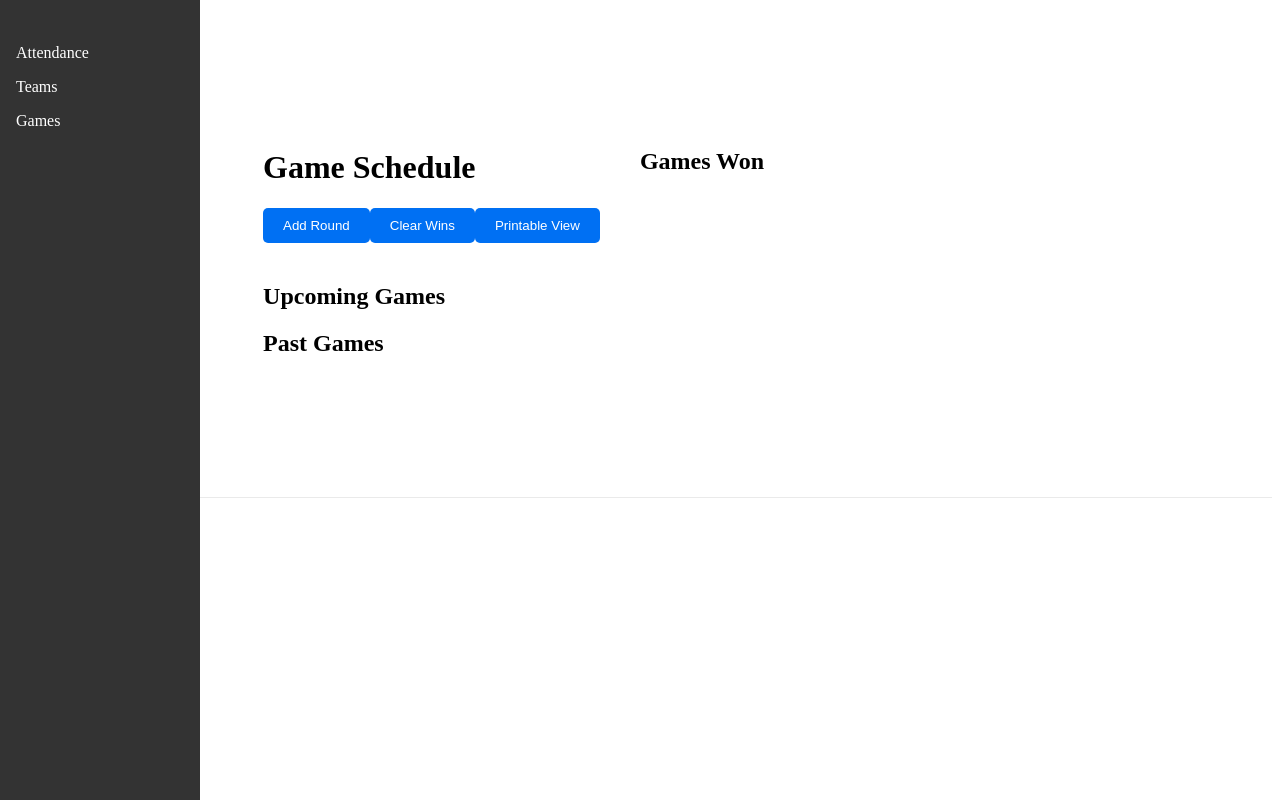
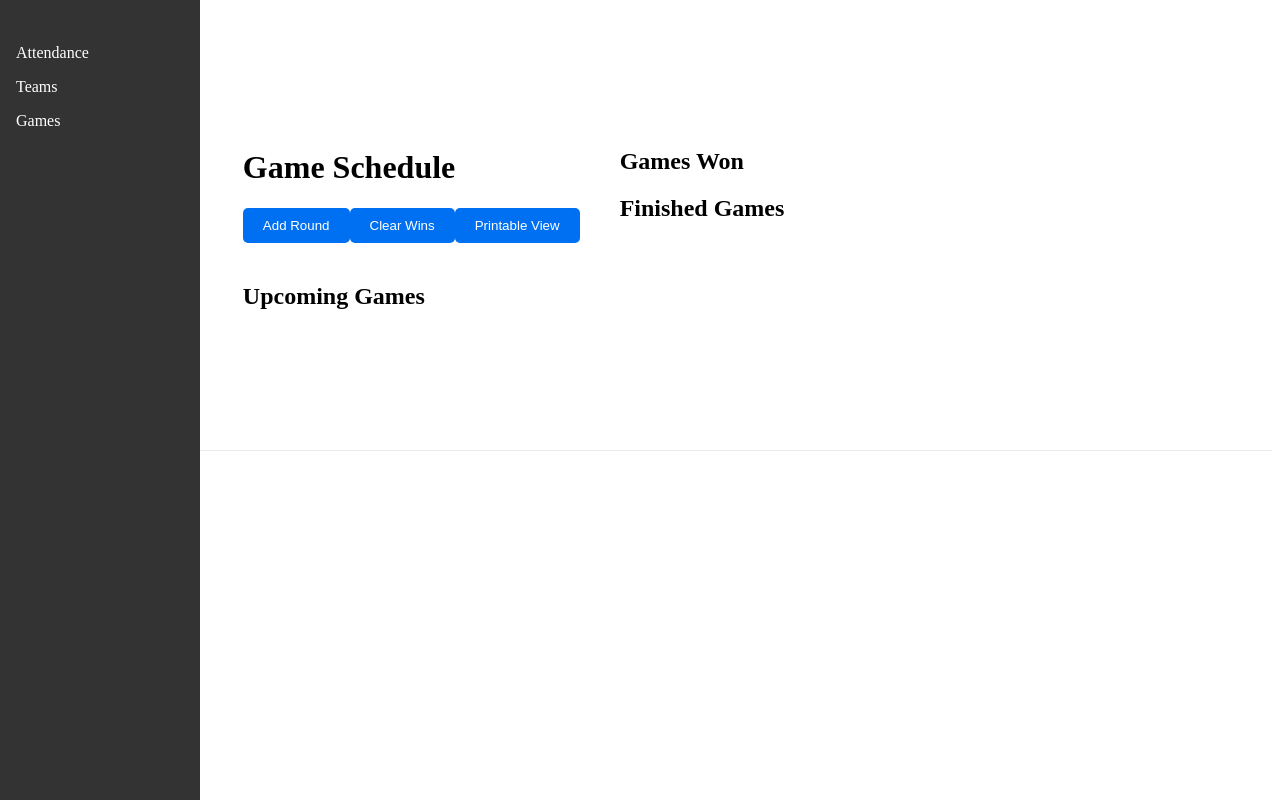
Before and after one commit to jsartin513/open-gym, a Next.js app: page /games in a window 1280 px wide. Built offline with nearby package versions, Linux system fonts and the light colour scheme.

Commit message:
Move history to the right

```diff
--- a/src/pages/games.js
+++ b/src/pages/games.js
@@ -137,16 +137,7 @@ const GamesPage = () => {
                   ))}
                 </ul>
               </div>
-              <div>
-                <h2>Past Games</h2>
-                <ul className={styles.gamesList}>
-                  {pastGames.map((game, index) => (
-                    <li key={index}>
-                      {game.homeTeam} vs {game.awayTeam} - Winner: {winners[index]}
-                    </li>
-                  ))}
-                </ul>
-              </div>
+
             </>
           )}
         </div>
@@ -160,6 +151,16 @@ const GamesPage = () => {
                 </li>
               ))}
             </ul>
+            <div>
+                <h2>Finished Games</h2>
+                <ul className={styles.gamesList}>
+                  {pastGames.map((game, index) => (
+                    <li key={index}>
+                      {game.homeTeam} vs {game.awayTeam} - Winner: {winners[index]}
+                    </li>
+                  ))}
+                </ul>
+              </div>
           </div>
         )}
       </div>
```
